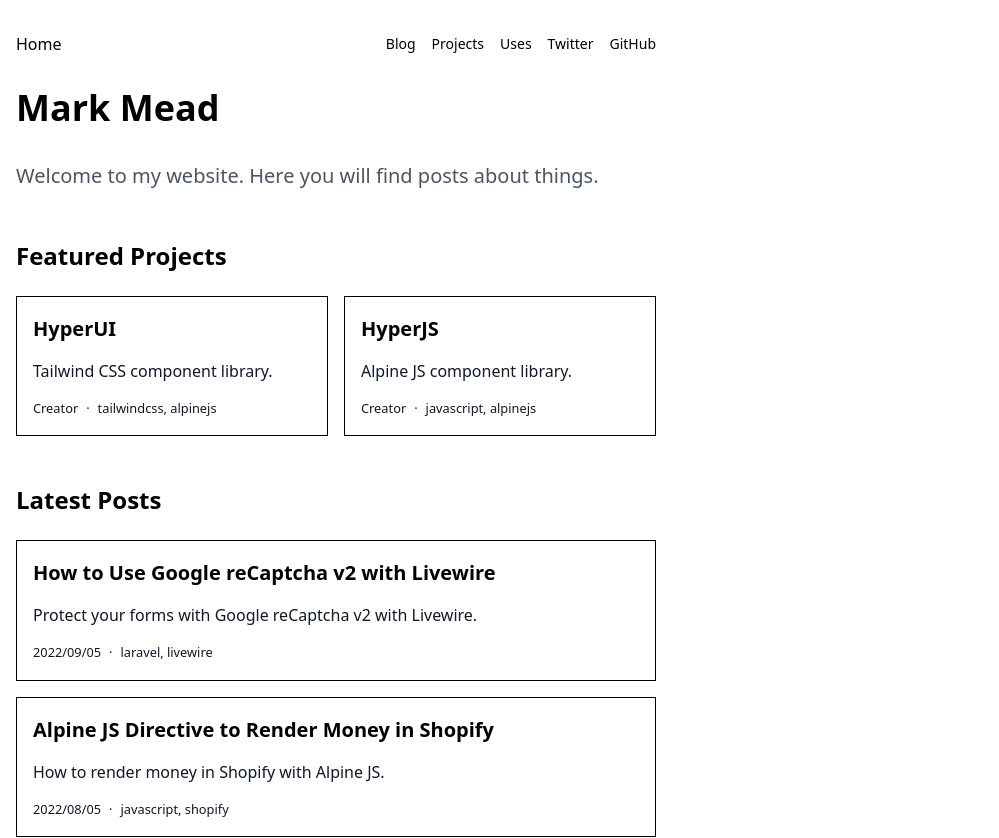
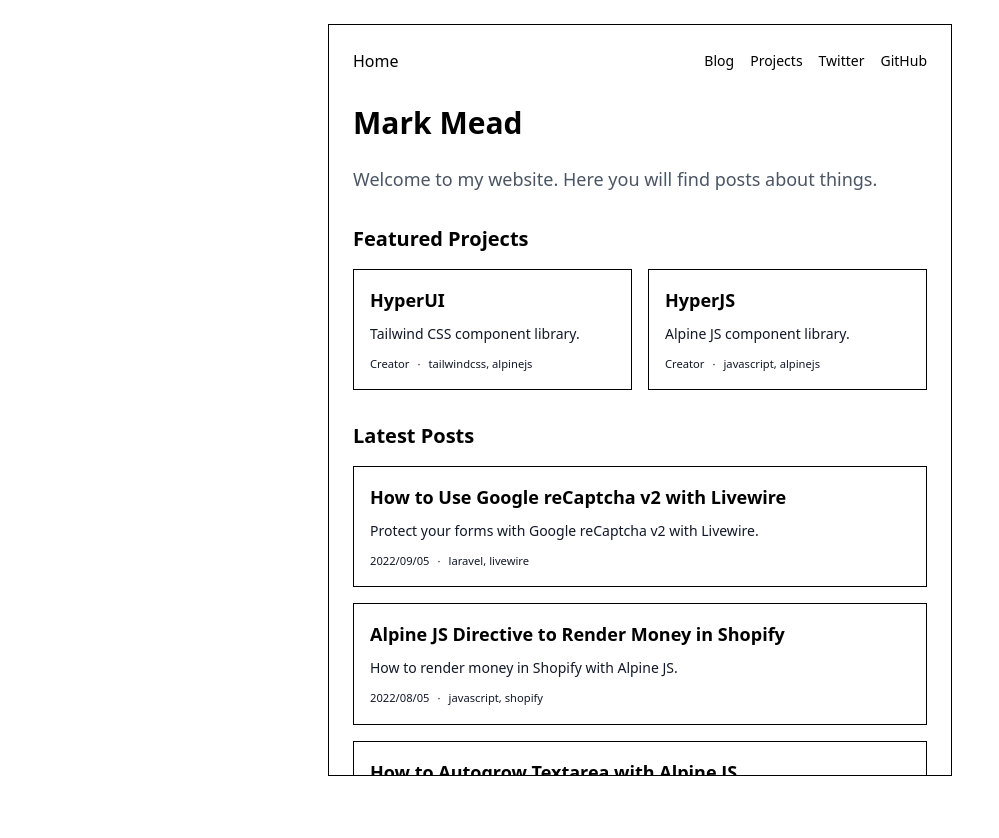
Before and after one commit to markmead/blog, a Next.js app: page / in a window 1280 px wide. Shown: the top 838 px of the page, without its empty margins (0-999 px from the left). After the commit the page ends 800 px from the top, so only its background shows below. Built offline with nearby package versions, Linux system fonts and the light colour scheme.

Commit message:
Container with scroll

```diff
--- a/src/components/Header.jsx
+++ b/src/components/Header.jsx
@@ -8,7 +8,6 @@ export default function Header() {
   const menuItems = [
     { title: 'Blog', path: '/blog', external: false },
     { title: 'Projects', path: '/projects', external: false },
-    { title: 'Uses', path: '/uses', external: false },
     {
       title: 'Twitter',
       path: 'https://twitter.com/itsmarkmead',
--- a/src/components/Prose.jsx
+++ b/src/components/Prose.jsx
@@ -1,6 +1,6 @@
 export default function Prose({ children }) {
   return (
-    <article className="prose max-w-none prose-headings:text-black">
+    <article className="prose-sm prose max-w-none prose-headings:text-black">
       {children}
     </article>
   )
--- a/src/pages/_app.jsx
+++ b/src/pages/_app.jsx
@@ -44,8 +44,9 @@ function MyApp({ Component, pageProps }) {
         <meta name="twitter:url" content="https://www.markmead.dev/" />
       </Head>
 
-      <div className="bg-white">
-        <div className="flex flex-col justify-between max-w-2xl min-h-screen p-4 sm:py-8">
+      <div className="overflow-hidden bg-white">
+        <div className="flex flex-col h-screen max-w-2xl p-4 mx-auto sm:p-6">
+          <div className="p-4 overflow-scroll border border-black sm:p-6 [&::-webkit-scrollbar]:hidden [-ms-overflow-style:_none] [scrollbar-width:_none]">
             <div>
               <Header />
 
@@ -57,6 +58,7 @@ function MyApp({ Component, pageProps }) {
             <Footer />
           </div>
         </div>
+      </div>
     </>
   )
 }
```
Lines whose indentation alone changed are shown as unchanged.
